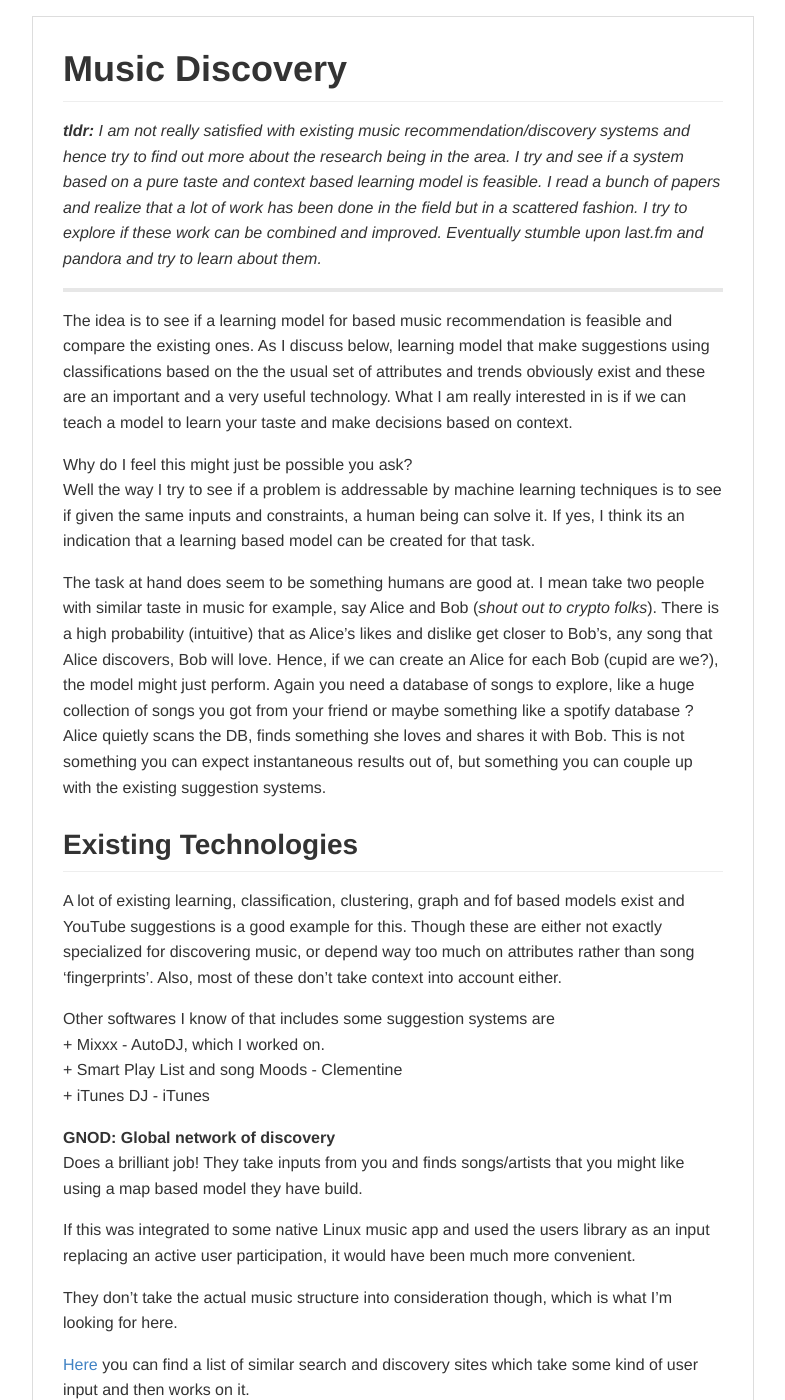
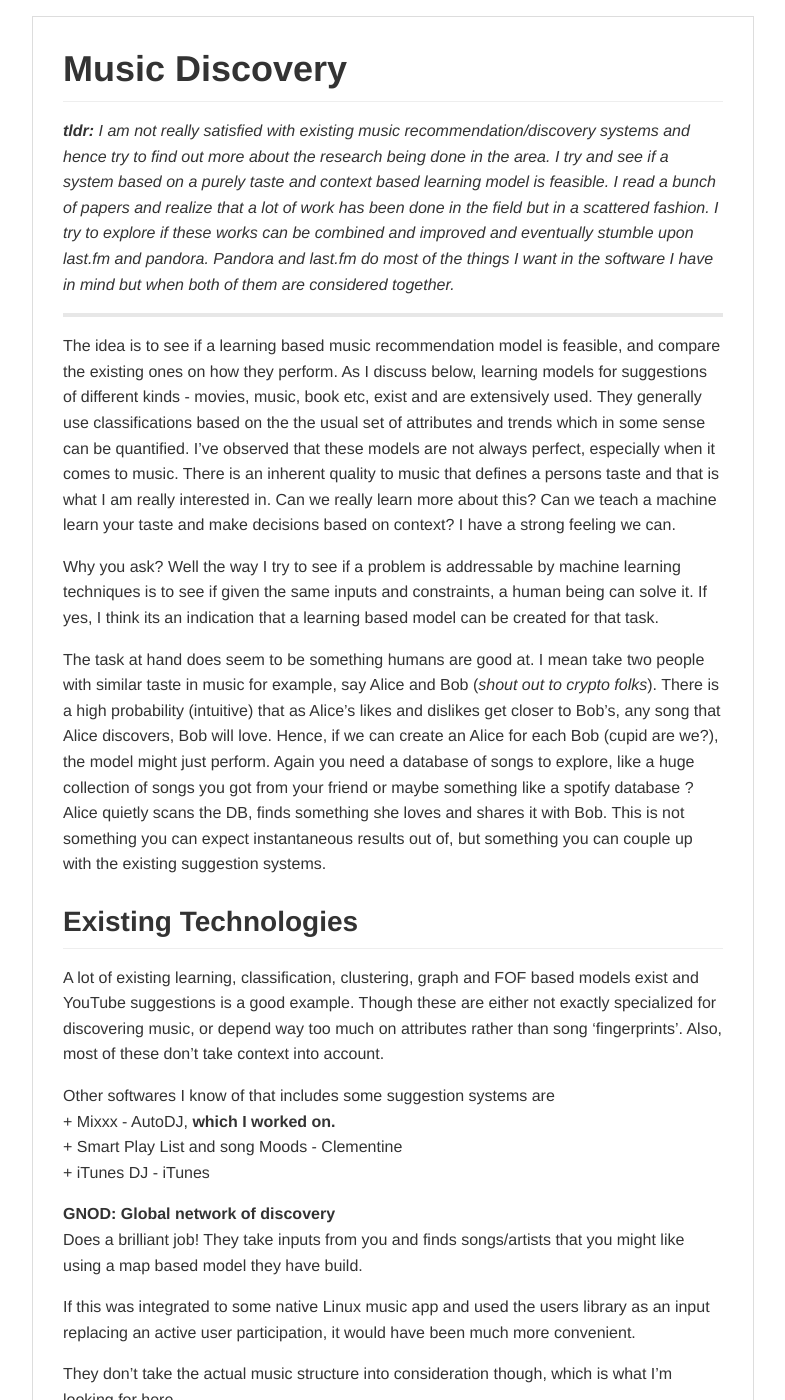
Before and after one commit to metastableB/metastableB.github.io, a Jekyll site: the page music_discovery.html, which Jekyll copies as it is, in a window 1280 px wide and 1400 px high. Shown: the whole window, without its empty margins (247-1032 px from the left). Built offline with Jekyll 4.4.1, drawn with Linux system fonts in a browser that asks for light colours; some of the changed text lies outside the part shown.

Commit message:
[Content] fix music_discovery

```diff
--- a/music_discovery.html
+++ b/music_discovery.html
@@ -1,4 +1,3 @@
-
 <!DOCTYPE html><html><head><meta charset="utf-8"><style>body {
   width: 45em;
   border: 1px solid #ddd;
@@ -1016,16 +1015,15 @@ body .markdown-body
   }
 }
 </style><title>Music Discovery</title></head><body><article class="markdown-body"><h1 id="music-discovery"><a name="user-content-music-discovery" href="#music-discovery" class="headeranchor-link" aria-hidden="true"><span class="headeranchor"></span></a>Music Discovery</h1>
-<p><strong><em>tldr:</em></strong> <em>I am not really satisfied with existing music recommendation/discovery systems and hence try to find out more about the research being in the area. I try and see if a system based on a pure taste and context based learning model is feasible. I read a bunch of papers and realize that a lot of work has been done in the field but in a scattered fashion. I try to explore if these work can be combined and improved. Eventually stumble upon last.fm and pandora and try to learn about them.</em></p>
+<p><strong><em>tldr:</em></strong> <em>I am not really satisfied with existing music recommendation/discovery systems and hence try to find out more about the research being done in the area. I try and see if a system based on a purely taste and context based learning model is feasible. I read a bunch of papers and realize that a lot of work has been done in the field but in a scattered fashion. I try to explore if these works can be combined and improved and eventually stumble upon last.fm and pandora. Pandora and last.fm do most of the things I want in the software I have in mind but when both of them are considered together.</em></p>
 <hr />
-<p>The idea is to see if a learning model for based music recommendation is feasible and compare the existing ones. As I discuss below, learning model that make suggestions using classifications based on the the usual set of attributes and trends obviously exist and these are an important and a very useful technology. What I am really interested in is if we can teach a model to learn your taste and make decisions based on context. </p>
-<p>Why do I feel this might just be possible you ask?<br />
-Well the way I try to see if a problem is addressable by machine learning techniques is to see if given the same inputs and constraints, a human being can solve it. If yes, I think its an indication that a learning based model can be created for that task.</p>
-<p>The task at hand does seem to be something humans are good at. I mean take two people with similar taste in music for example, say Alice and Bob (<em>shout out to crypto folks</em>). There is a high probability (intuitive) that as Alice&rsquo;s likes and dislike get closer to Bob&rsquo;s, any song that Alice discovers, Bob will love. Hence, if we can create an Alice for each Bob (cupid are we?), the model might just perform. Again you need a database of songs to explore, like a huge collection of songs you got from your friend or maybe something like a spotify database ? Alice quietly scans the DB, finds something she loves and shares it with Bob. This is not something you can expect instantaneous results out of, but something you can couple up with the existing suggestion systems.</p>
+<p>The idea is to see if a learning based music recommendation model is feasible, and compare the existing ones on how they perform. As I discuss below, learning models for suggestions of different kinds - movies, music, book etc, exist and are extensively used. They generally use classifications based on the the usual set of attributes and trends which in some sense can be quantified. I&rsquo;ve observed that these models are not always perfect, especially when it comes to music. There is an inherent quality to music that defines a persons taste and that is what I am really interested in. Can we really learn more about this? Can we teach a machine learn your taste and make decisions based on context? I have a strong feeling we can.</p>
+<p>Why you ask? Well the way I try to see if a problem is addressable by machine learning techniques is to see if given the same inputs and constraints, a human being can solve it. If yes, I think its an indication that a learning based model can be created for that task.</p>
+<p>The task at hand does seem to be something humans are good at. I mean take two people with similar taste in music for example, say Alice and Bob (<em>shout out to crypto folks</em>). There is a high probability (intuitive) that as Alice’s likes and dislikes get closer to Bob’s, any song that Alice discovers, Bob will love. Hence, if we can create an Alice for each Bob (cupid are we?), the model might just perform. Again you need a database of songs to explore, like a huge collection of songs you got from your friend or maybe something like a spotify database ? Alice quietly scans the DB, finds something she loves and shares it with Bob. This is not something you can expect instantaneous results out of, but something you can couple up with the existing suggestion systems.</p>
 <h2 id="existing-technologies"><a name="user-content-existing-technologies" href="#existing-technologies" class="headeranchor-link" aria-hidden="true"><span class="headeranchor"></span></a>Existing Technologies</h2>
-<p>A lot of existing learning, classification, clustering, graph and fof based models exist and YouTube suggestions is a good example for this. Though these are either not exactly specialized for discovering music, or depend way too much on attributes rather than song &lsquo;fingerprints&rsquo;. Also, most of these don&rsquo;t take context into account either.</p>
+<p>A lot of existing learning, classification, clustering, graph and FOF based models exist and YouTube suggestions is a good example. Though these are either not exactly specialized for discovering music, or depend way too much on attributes rather than song &lsquo;fingerprints&rsquo;. Also, most of these don&rsquo;t take context into account.</p>
 <p>Other softwares I know of that includes some suggestion systems are <br />
-    + Mixxx - AutoDJ, which I worked on.<br />
+    + Mixxx - AutoDJ, <strong>which I worked on.</strong><br />
     + Smart Play List and song Moods - Clementine<br />
     + iTunes DJ - iTunes</p>
 <p><strong> GNOD: Global network of discovery</strong><br />
@@ -1046,7 +1044,7 @@ Florida Int. Univ., Miami, FL, USA
 <blockquote>
 <p>Collaborative-filtering and content-based recommendations are two widely used approaches that have been proposed for music recommendation. However, both approaches have their own disadvantages: collaborative-filtering methods need a large collection of user history data and content-based methods lack the ability of understanding the interests and preferences of users. To overcome these limitations, this paper presents a novel dynamic music similarity measurement strategy that utilizes both content features and user access patterns. The seamless integration of them significantly improves the music similarity measurement accuracy and performance. Based on this strategy, recommended songs are obtained by a means of label propagation over a graph representing music similarity. </p>
 </blockquote>
-<p>This is pretty recent work and what I&rsquo;m going to start with. The ideas seem sound and the results are encouraging.</p>
+<p>This is pretty recent work and what I&rsquo;m going to start with. The ideas seem sound and the results are encouraging. They underline a method utilizing content feature as well has user access patterns. If I could incorporate the music nature/mood as a music feature and figure out how to use context information as outlines in <a href="http://link.springer.com/chapter/10.1007/11881599_121" title="A Context-Aware Music Recommendation System Using Fuzzy Bayesian Networks with Utility Theory">3</a> I can make a unsupervised self correcting (secondary correction) plugin for Clementine. Using the mood information and lastfm integration already available in Clementine, this can be possibly extended to using web data as well, possibly improving results.</p>
 <h3 id="a-music-recommendation-system-based-on-music-data-grouping-and-user-interests"><a href="http://dl.acm.org/citation.cfm?id=502625&amp;preflayout=tabs" title="A music recommendation system based on music data grouping and user interests">A music recommendation system based on music data grouping and user interests</a></h3>
 <pre><code>2001
 Hung-Chen Chen  National Tsing Hua University Hsinchu, Taiwan
@@ -1055,8 +1053,7 @@ Arbee L. P. Chen    National Tsing Hua University Hsinchu, Taiwan
 <blockquote>
 <p>With the growth of the World Wide Web, a large amount of music data is available on the Internet. In addition to searching expected music objects for users, it becomes necessary to develop a recommendation service. In this paper, we design the Music Recommendation System (MRS) to provide a personalized service of music recommendation. The music objects of MIDI format are first analyzed. For each polyphonic music object, the representative track is first determined, and then six features are extracted from this track. According to the features, the music objects are properly grouped. For users, the access histories are analyzed to derive user interests. The content-based, collaborative and statistics-based recommendation methods are proposed, which are based on the favorite degrees of the users to the music groups. A series of experiments are carried out to show that our approach is feasible.</p>
 </blockquote>
-<p>This was an ACM paper so I did not have access to it, but looking at the abstract given above, this seems to be a good candidate paper to start with. I mean they do address the questions I have to some extent.</p>
-<p>The only downside I see here is them using <strong>MIDI</strong> objects to do the initial analysis. I am not exactly sure how they are actually doing this but considering the fact that midi outputs of mp3&rsquo;s or other common audio formats are not available easily, this does seem not to be the best way, at least not one your average Joe can use ?</p>
+<p>The only downside I see here is them using <strong>MIDI</strong> objects to do the initial analysis. I am not exactly sure how they are actually doing this but considering the fact that midi outputs of mp3&rsquo;s or other common audio formats are not available easily, this does not seem to be the best way, at least not one your average Joe can use ?</p>
 <p>Again, remember that <code>clementine</code> is able to plot a music mood graph on a per song basis. Is it possible that similar songs can be clustered on the basis of this mood graph? Maybe, this can even be used in place of the MIDI based model to comparable or even better results? </p>
 <h3 id="a-context-aware-music-recommendation-system-using-fuzzy-bayesian-networks-with-utility-theory"><a href="http://link.springer.com/chapter/10.1007/11881599_121" title="A Context-Aware Music Recommendation System Using Fuzzy Bayesian Networks with Utility Theory">A Context-Aware Music Recommendation System Using Fuzzy Bayesian Networks with Utility Theory</a></h3>
 <pre><code>~2006
```
Also changed, not shown: other parts of music_discovery.html (+3 -3 lines).
